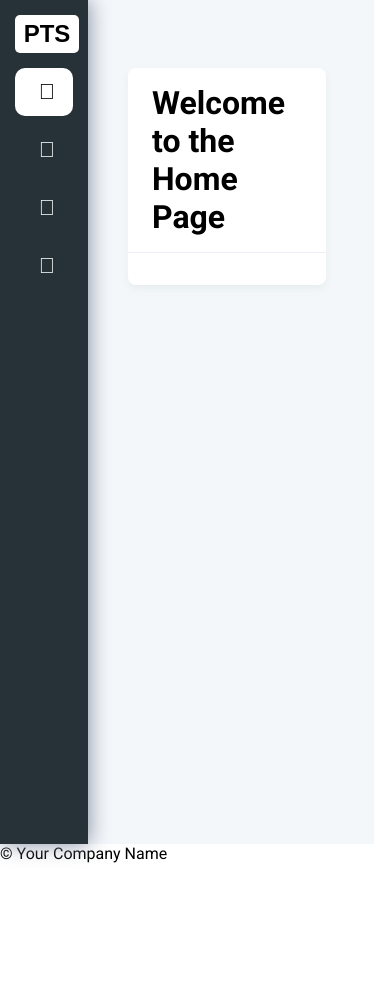
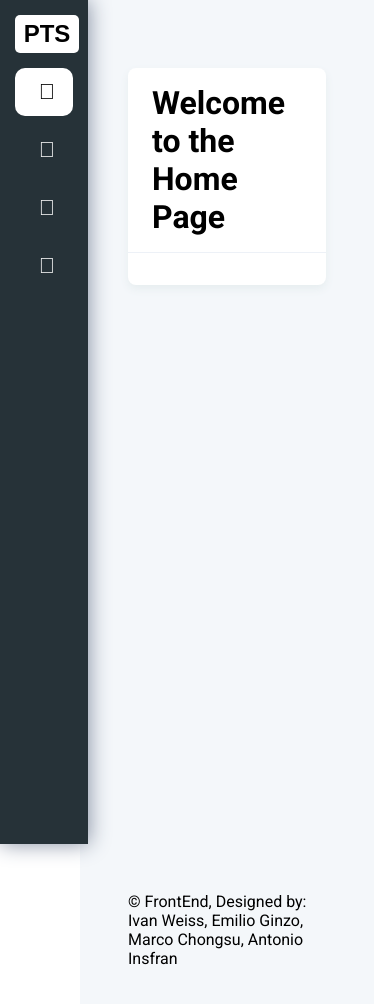
Before and after one commit to IvanWeissVanDerPolGH/FE_TP, an Angular app in the folder patient-tracking-system/: page / in a window 390 px wide. Shown: the top 1004 px of the page. Before the commit the page ends 863 px from the top, so only its background shows below. Built offline with nearby package versions, Linux system fonts and the light colour scheme.

Commit message:
Se incluyo el responsive footer

```diff
--- a/patient-tracking-system/src/app/app.component.html
+++ b/patient-tracking-system/src/app/app.component.html
@@ -11,4 +11,9 @@
   >
   </app-body>
   <router-outlet></router-outlet>
+  <app-footer
+    [collapsed] = "isSideNavCollapsed"
+    [screenWidth] = "screenWidth"
+  >
+  </app-footer>
 </main>
--- a/patient-tracking-system/src/app/app.module.ts
+++ b/patient-tracking-system/src/app/app.module.ts
@@ -1,5 +1,6 @@
 import { NgModule } from '@angular/core';
 import { BrowserModule } from '@angular/platform-browser';
+import {BrowserAnimationsModule} from '@angular/platform-browser/animations';
 
 import { AppRoutingModule } from './app-routing.module';
 import { AppComponent } from './app.component';
@@ -12,6 +13,7 @@ import { RegistroDePersonasComponent } from './components/registro-de-personas/r
 import { ReservaDeTurnosComponent } from './components/reserva-de-turnos/reserva-de-turnos.component';
 import { BodyComponent } from './body/body.component';
 import { SidenavComponent } from './sidenav/sidenav.component';
+import { FooterComponent } from './footer/footer.component';
 
 @NgModule({
   declarations: [
@@ -21,10 +23,12 @@ import { SidenavComponent } from './sidenav/sidenav.component';
     RegistroDePersonasComponent,
     ReservaDeTurnosComponent,
     BodyComponent,
-    SidenavComponent
+    SidenavComponent,
+    FooterComponent
   ],
   imports: [
     BrowserModule,
+    BrowserAnimationsModule,
     AppRoutingModule,
     RouterModule,
     FormsModule,
--- /dev/null
+++ b/patient-tracking-system/src/app/footer/footer.component.css
@@ -0,0 +1,21 @@
+.footer{
+  width: calc(100% - 6rem);
+  height: auto;
+  margin-left: 5rem;
+  z-index: 0;
+  position: relative;
+  bottom: 0;
+  transition: all .5s ease;
+  background: #f4f7fa;
+  padding: 3rem;
+}
+
+.footer-trimmed{
+  width: calc(100% - 17rem);
+  margin-left: 17rem;
+}
+
+.footer-md-screen{
+  width: calc(100% - 6rem);
+  margin-left: 6rem;
+}
--- /dev/null
+++ b/patient-tracking-system/src/app/footer/footer.component.html
@@ -0,0 +1,3 @@
+<div class="footer" [ngClass]="getFooterClass()">
+  <p>&copy; FrontEnd, Designed by: Ivan Weiss, Emilio Ginzo, Marco Chongsu, Antonio Insfran </p>
+</div>
--- /dev/null
+++ b/patient-tracking-system/src/app/footer/footer.component.ts
@@ -0,0 +1,25 @@
+import { Component, Input } from '@angular/core';
+
+@Component({
+  selector: 'app-footer',
+  templateUrl: './footer.component.html',
+  styleUrls: ['./footer.component.css']
+})
+export class FooterComponent {
+  constructor(){}
+  ngOnInit(): void{}
+
+  @Input() collapsed = false;
+  @Input() screenWidth = 0;
+
+
+  getFooterClass(): string{
+    let styleClass = '';
+    if(this.collapsed && this.screenWidth > 768){
+      styleClass = 'footer-trimmed';
+    } else if(this.collapsed && this.screenWidth <= 768 && this.screenWidth > 0){
+      styleClass = 'footer-md-screen';
+    }
+    return styleClass;
+  }
+}
--- a/patient-tracking-system/src/app/sidenav/sidenav.component.html
+++ b/patient-tracking-system/src/app/sidenav/sidenav.component.html
@@ -1,8 +1,8 @@
 <div class= "sidenav" [ngClass]="collapsed ? 'sidenav-collapsed':''" >
   <div class= "logo-container">
     <button class= "logo" (click)="toggleCollapse()">{{logo}}</button>
-    <div class= "logo-text" *ngIf="collapsed">{{logoName}}</div>
-    <button class= "btn-close"*ngIf="collapsed" (click)="closeSidenav()">
+    <div class= "logo-text" @fadeInOut *ngIf="collapsed">{{logoName}}</div>
+    <button class= "btn-close" @rotate *ngIf="collapsed" (click)="closeSidenav()">
       <i class="fal fa-times close-icon"></i>
     </button>
   </div>
@@ -14,7 +14,7 @@
         [routerLinkActiveOptions] = "{exact: true}"
       >
         <i class= "sidenav-link-icon"  [class]="data.icon"></i>
-        <span class="sidenav-link-text"*ngIf="collapsed">{{data.label}}</span>
+        <span class="sidenav-link-text" @fadeInOut *ngIf="collapsed">{{data.label}}</span>
       </a>
     </li>
   </ul>
--- a/patient-tracking-system/src/app/sidenav/sidenav.component.ts
+++ b/patient-tracking-system/src/app/sidenav/sidenav.component.ts
@@ -1,5 +1,6 @@
 import { Component, Output, EventEmitter, OnInit, HostListener } from '@angular/core';
 import { navbarData } from './nav-data';
+import { animate, keyframes, style, transition, trigger } from '@angular/animations';
 interface SideNavToggle{
   screenWidth: number;
   collapsed: boolean;
@@ -8,7 +9,32 @@ interface SideNavToggle{
 @Component({
   selector: 'app-sidenav',
   templateUrl: './sidenav.component.html',
-  styleUrls: ['./sidenav.component.css']
+  styleUrls: ['./sidenav.component.css'],
+  animations: [
+    trigger('fadeInOut',[
+      transition(':enter',[
+        style({opacity:0}),
+        animate('350ms'),
+          style({opacity: 1})
+      ]),
+      transition(':leave',[
+        style({opacity:1}),
+        animate('350ms'),
+          style({opacity: 0})
+      ])
+    ]),
+    trigger('rotate',[
+      transition(':enter', [
+        animate('500ms',
+          keyframes([
+            style({transform: 'rotate(0deg)', offset: '0'}),
+            style({transform: 'rotate(2turn)', offset: '1'}),
+
+          ])
+        )
+      ])
+    ])
+  ]
 })
 export class SidenavComponent implements OnInit{
   @Output() onToggleSideNav: EventEmitter<SideNavToggle> = new EventEmitter;
--- a/patient-tracking-system/src/index.html
+++ b/patient-tracking-system/src/index.html
@@ -12,7 +12,4 @@
 <body>
   <app-root></app-root>
 </body>
-<footer>
-  <p>&copy; Your Company Name</p>
-</footer>
 </html>
```
Also changed, not shown: patient-tracking-system/src/styles.css (line endings or trailing spaces).
